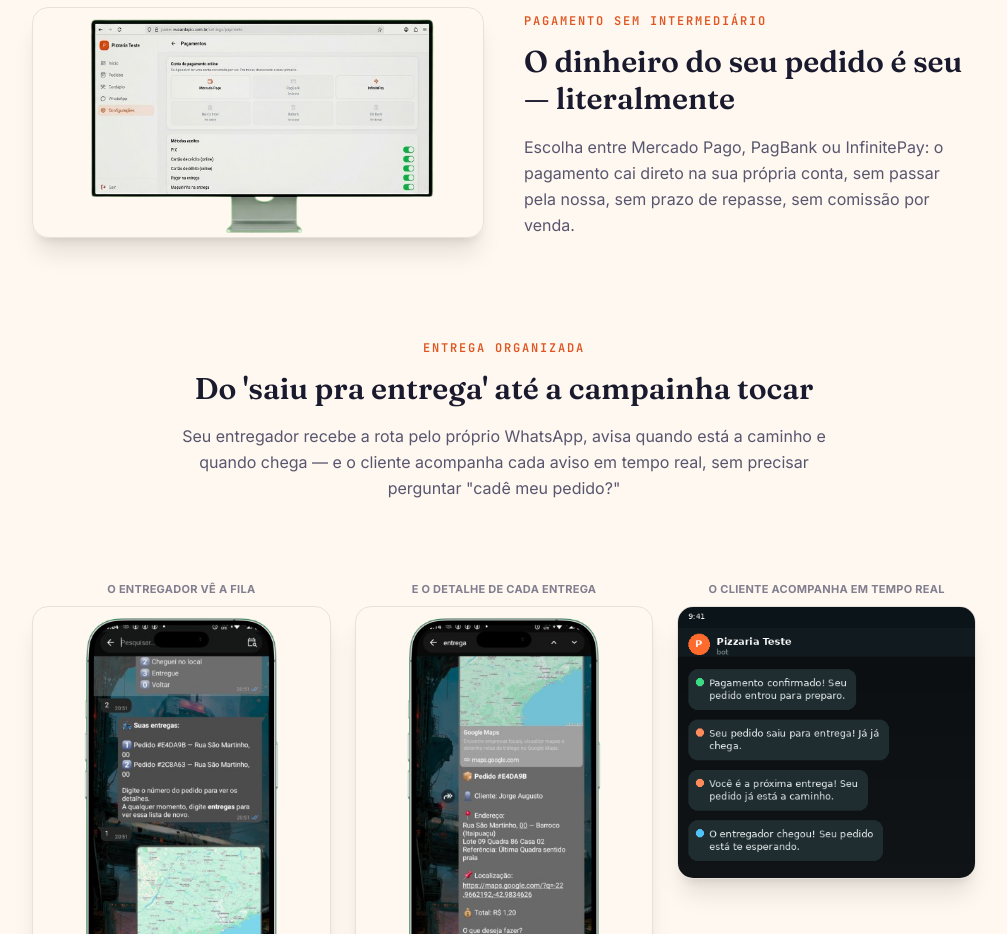
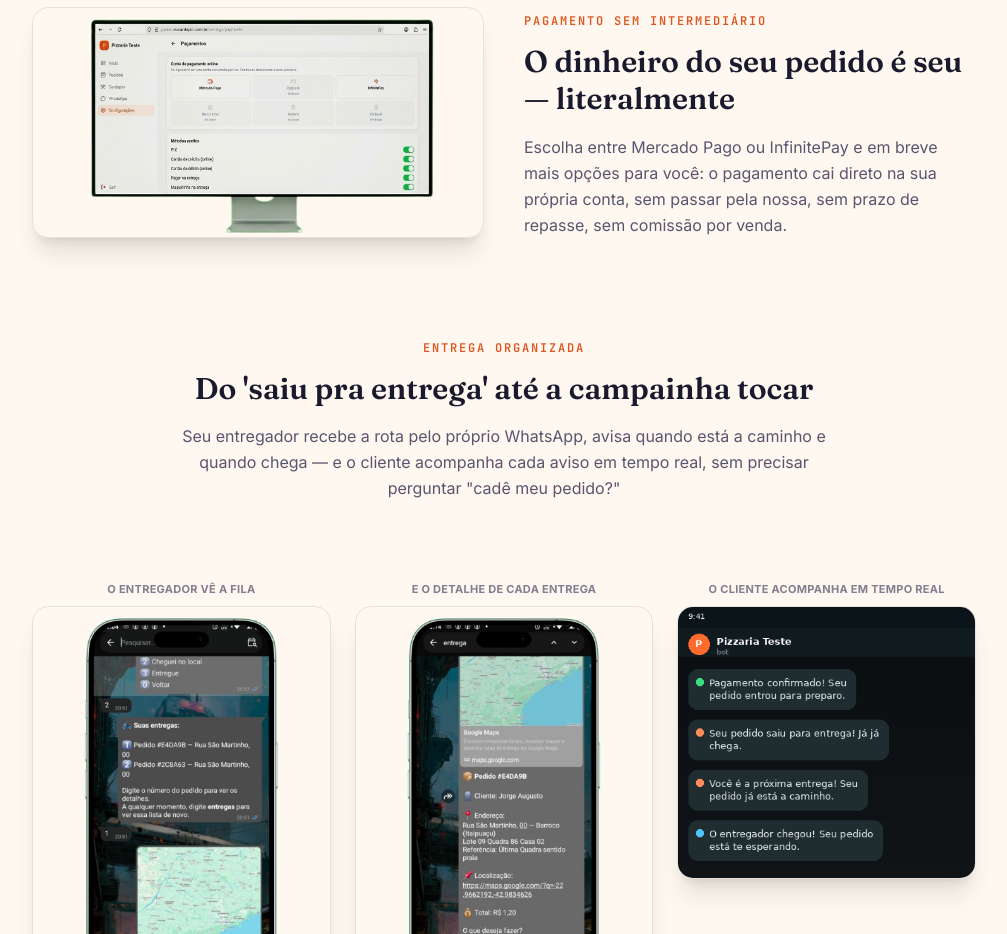
Before and after one commit to jorgeguto87/portal_eucardapio, a React (Vite) app: page /funcionalidades in a window 1280 px wide. Shown: the part 2460-3394 px from the top of the page, without its empty margins (136-1143 px from the left). Built offline with nearby package versions, Linux system fonts and the light colour scheme; no server answers.

Commit message:
Revise payment body text for clarity and options
Updated payment options and clarified payment process.

```diff
--- a/src/pages/FuncionalidadesPage.jsx
+++ b/src/pages/FuncionalidadesPage.jsx
@@ -30,7 +30,7 @@ const SECTIONS = [
     id: 'pagamento',
     tag: 'pagamento sem intermediário',
     title: 'O dinheiro do seu pedido é seu — literalmente',
-    body: 'Escolha entre Mercado Pago, PagBank ou InfinitePay: o pagamento cai direto na sua própria conta, sem passar pela nossa, sem prazo de repasse, sem comissão por venda.',
+    body: 'Escolha entre Mercado Pago ou InfinitePay e em breve mais opções para você: o pagamento cai direto na sua própria conta, sem passar pela nossa, sem prazo de repasse, sem comissão por venda.',
     images: [{ src: '/funcionalidades/tela-pagamentos-pc.png', alt: 'Contas de pagamento conectáveis' }],
   },
   {
```
